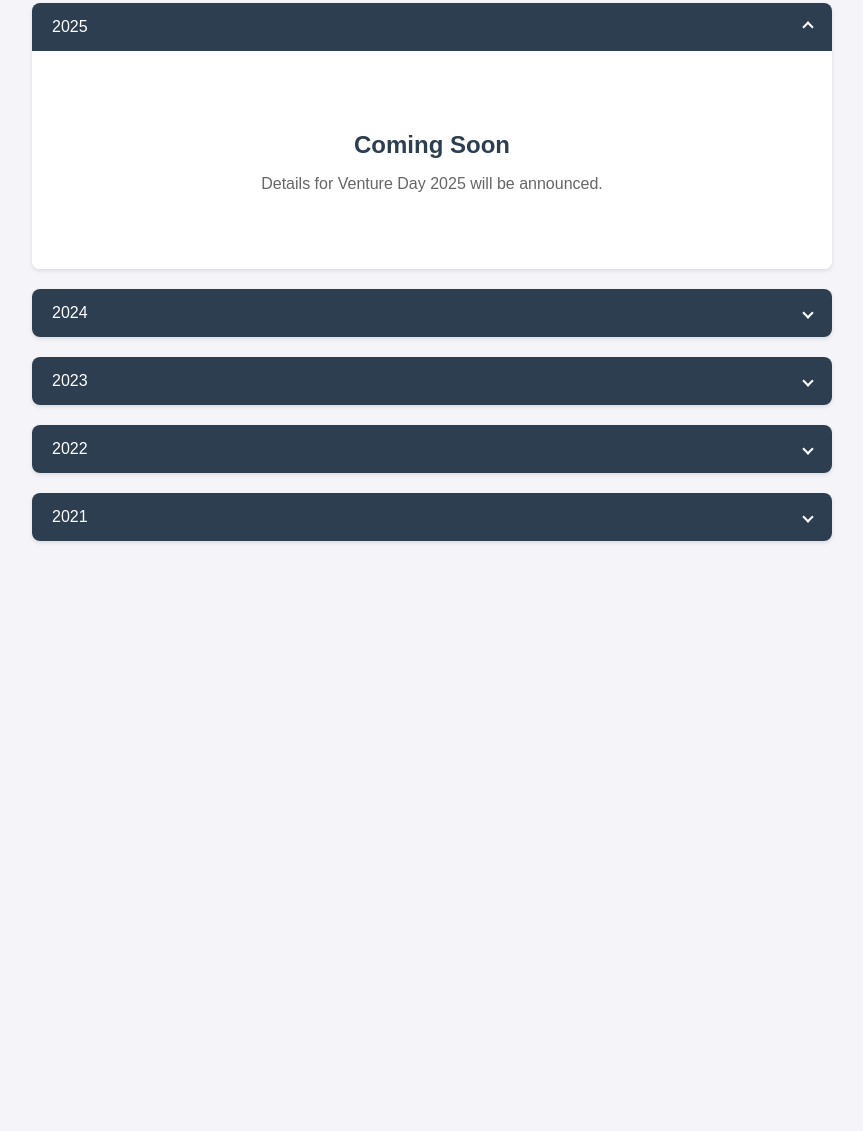
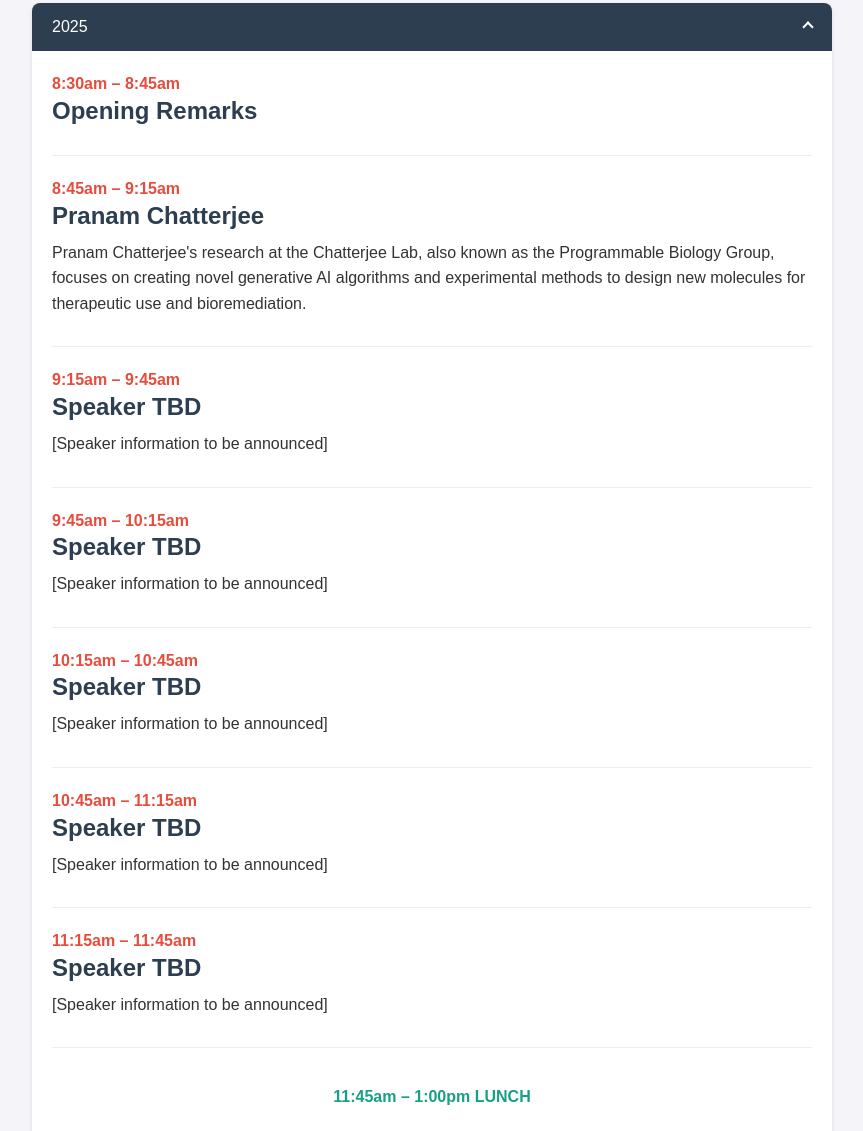
Before and after one commit to RNCDev/fp-venture-day, a plain HTML site: page index.html in a window 1280 px wide. Shown: the part 155-1286 px from the top of the page, without its empty margins (208-1071 px from the left). Before the commit the page ends 800 px from the top, so only its background shows below. Drawn offline with Linux system fonts and the light colour scheme.

Commit message:
current update

```diff
--- a/index.html
+++ b/index.html
@@ -17,9 +17,63 @@
             </div>
             <div class="year-content">
                 <div class="year-inner">
-                    <div class="coming-soon">
-                        <h2>Coming Soon</h2>
-                        <p>Details for Venture Day 2025 will be announced.</p>
+                    <div class="session">
+                        <p class="session-time">8:30am – 8:45am</p>
+                        <h2>Opening Remarks</h2>
+                    </div>
+
+                    <hr>
+
+                    <div class="session">
+                        <p class="session-time">8:45am – 9:15am</p>
+                        <h2>Pranam Chatterjee</h2>
+                        <p>Pranam Chatterjee's research at the Chatterjee Lab, also known as the Programmable Biology Group, focuses on creating novel generative AI algorithms and experimental methods to design new molecules for therapeutic use and bioremediation.</p>
+                    </div>
+
+                    <hr>
+
+                    <div class="session">
+                        <p class="session-time">9:15am – 9:45am</p>
+                        <h2>Speaker TBD</h2>
+                        <p>[Speaker information to be announced]</p>
+                    </div>
+
+                    <hr>
+
+                    <div class="session">
+                        <p class="session-time">9:45am – 10:15am</p>
+                        <h2>Speaker TBD</h2>
+                        <p>[Speaker information to be announced]</p>
+                    </div>
+
+                    <hr>
+
+                    <div class="session">
+                        <p class="session-time">10:15am – 10:45am</p>
+                        <h2>Speaker TBD</h2>
+                        <p>[Speaker information to be announced]</p>
+                    </div>
+
+                    <hr>
+
+                    <div class="session">
+                        <p class="session-time">10:45am – 11:15am</p>
+                        <h2>Speaker TBD</h2>
+                        <p>[Speaker information to be announced]</p>
+                    </div>
+
+                    <hr>
+
+                    <div class="session">
+                        <p class="session-time">11:15am – 11:45am</p>
+                        <h2>Speaker TBD</h2>
+                        <p>[Speaker information to be announced]</p>
+                    </div>
+
+                    <hr>
+
+                    <div class="lunch">
+                        11:45am – 1:00pm LUNCH
                     </div>
                 </div>
             </div>
```
Also changed, not shown: content.md (+37 -2 lines).
